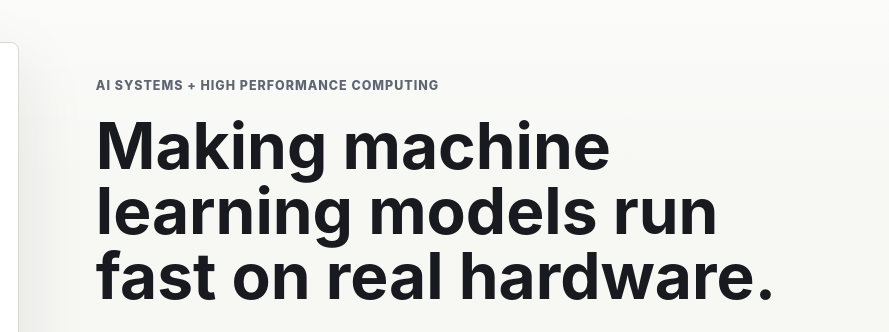
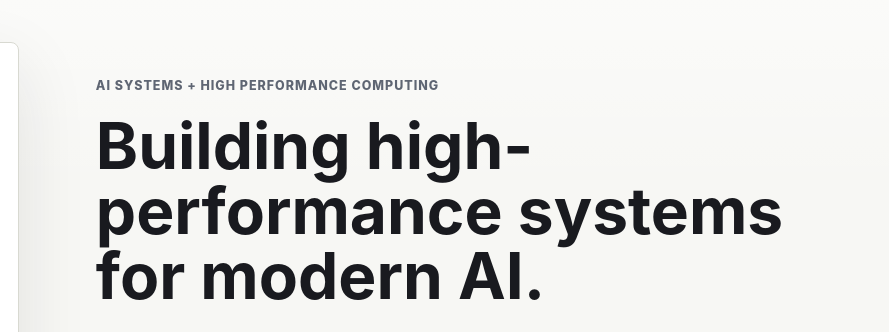
Before and after one commit to arashb/arashb.github.io, an Astro site: page / in a window 1280 px wide. Shown: the part 90-422 px from the top of the page, 391-1280 px from the left. Built offline with nearby package versions, Linux system fonts and the light colour scheme; Astro itself is replaced by a stand-in of ours.

Commit message:
Update homepage heading

```diff
--- a/src/pages/index.astro
+++ b/src/pages/index.astro
@@ -70,7 +70,7 @@ const roles = [
 
       <article class="intro-copy">
         <p class="section-kicker">AI systems + high performance computing</p>
-        <h2>Making machine learning models run fast on real hardware.</h2>
+        <h2>Building high-performance systems for modern AI.</h2>
         <p>
           I am a Member of Technical Staff at
           <a href="https://microsoft.ai/">Microsoft AI</a>, where I work across
```
